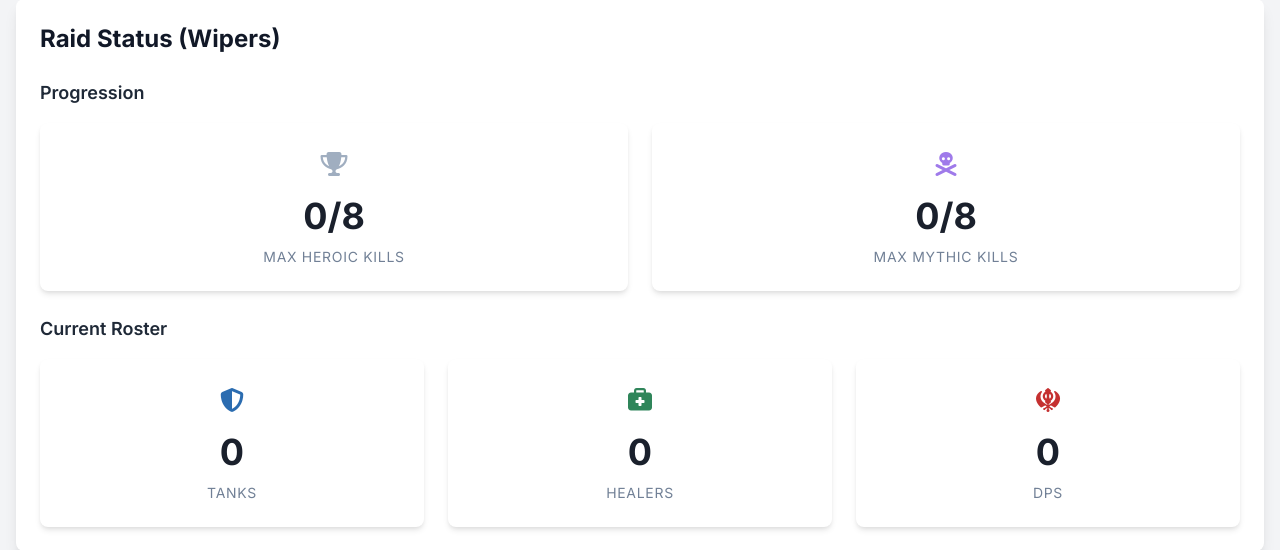
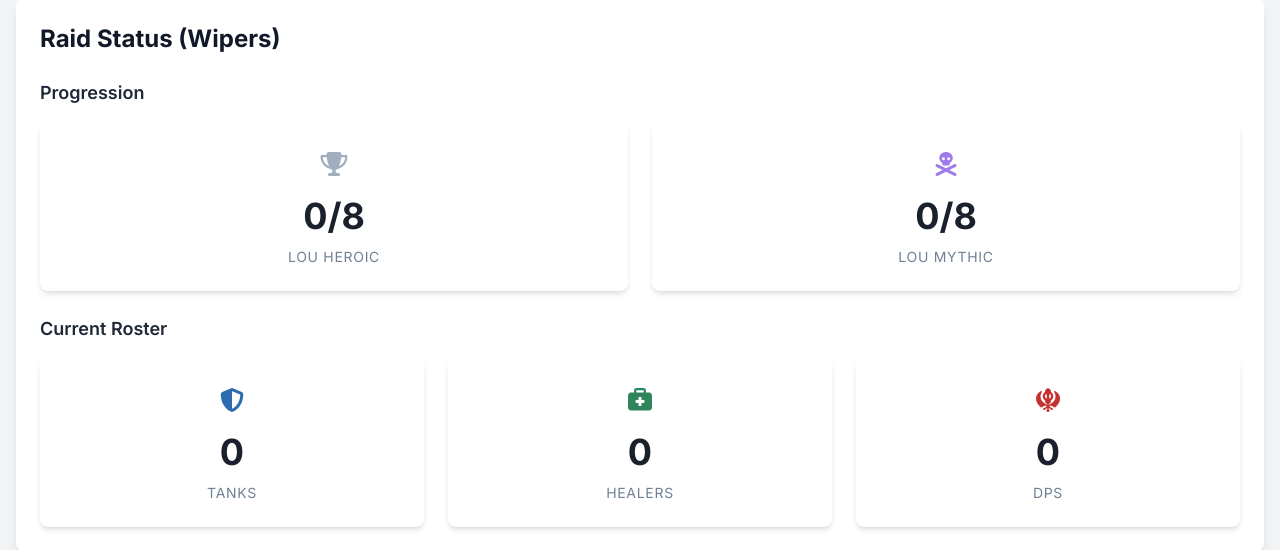
Before and after one commit to bpdaum/wipesontrash, a Flask app: page / in a window 1280 px wide. Shown: the part 581-1131 px from the top of the page. Run offline with Flask 3, Linux system fonts and the light colour scheme; data that the repository does not hold is empty; some libraries are stand-ins or nearby versions.

Commit message:
Main page updates with more stuff

```diff
--- a/templates/index.html
+++ b/templates/index.html
@@ -100,14 +100,16 @@
                      <div class="kpi-card">
                          <div class="kpi-icon prog-heroic"><i class="fas fa-trophy"></i></div>
                          <div class="kpi-value">{{ max_heroic_kills | default(0) }}/{{ heroic_total_bosses | default('?') }}</div>
-                         <div class="kpi-label">Max Heroic Kills</div>
+                         {# UPDATED LABEL #}
+                         <div class="kpi-label">LoU Heroic</div>
                      </div>
 
                      {# Max Mythic Kills Card #}
                      <div class="kpi-card">
                          <div class="kpi-icon prog-mythic"><i class="fas fa-skull-crossbones"></i></div>
                          <div class="kpi-value">{{ max_mythic_kills | default(0) }}/{{ mythic_total_bosses | default('?') }}</div>
-                         <div class="kpi-label">Max Mythic Kills</div>
+                         {# UPDATED LABEL #}
+                         <div class="kpi-label">LoU Mythic</div>
                      </div>
                 </div>
             </div>
```
